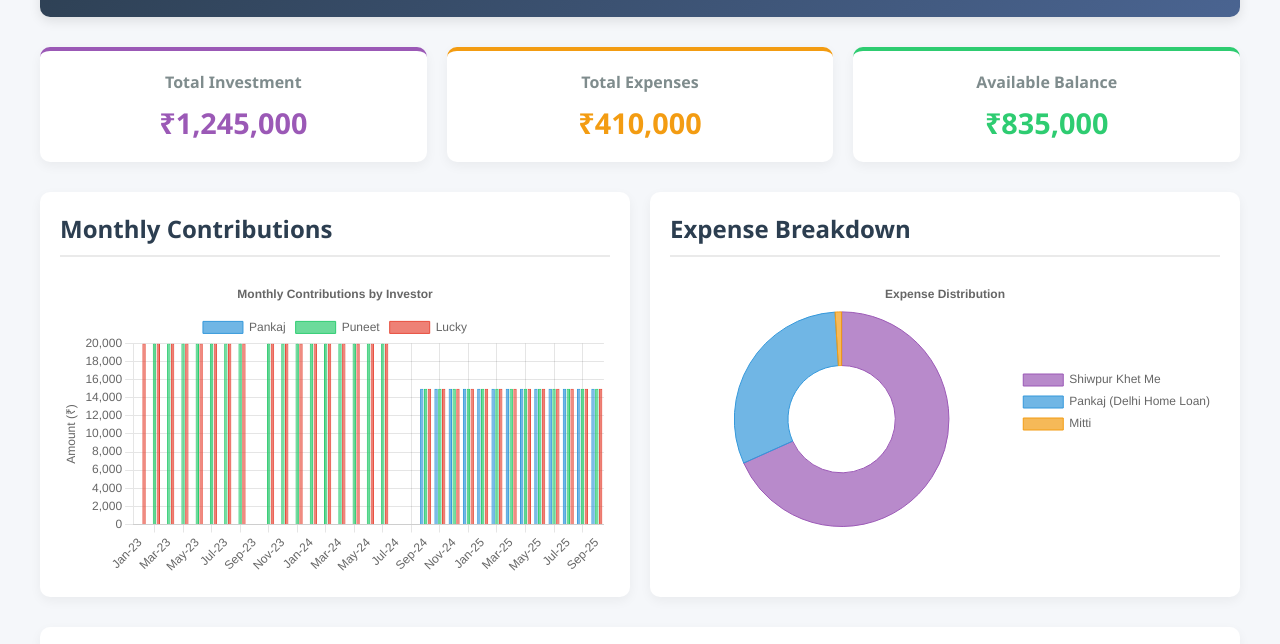
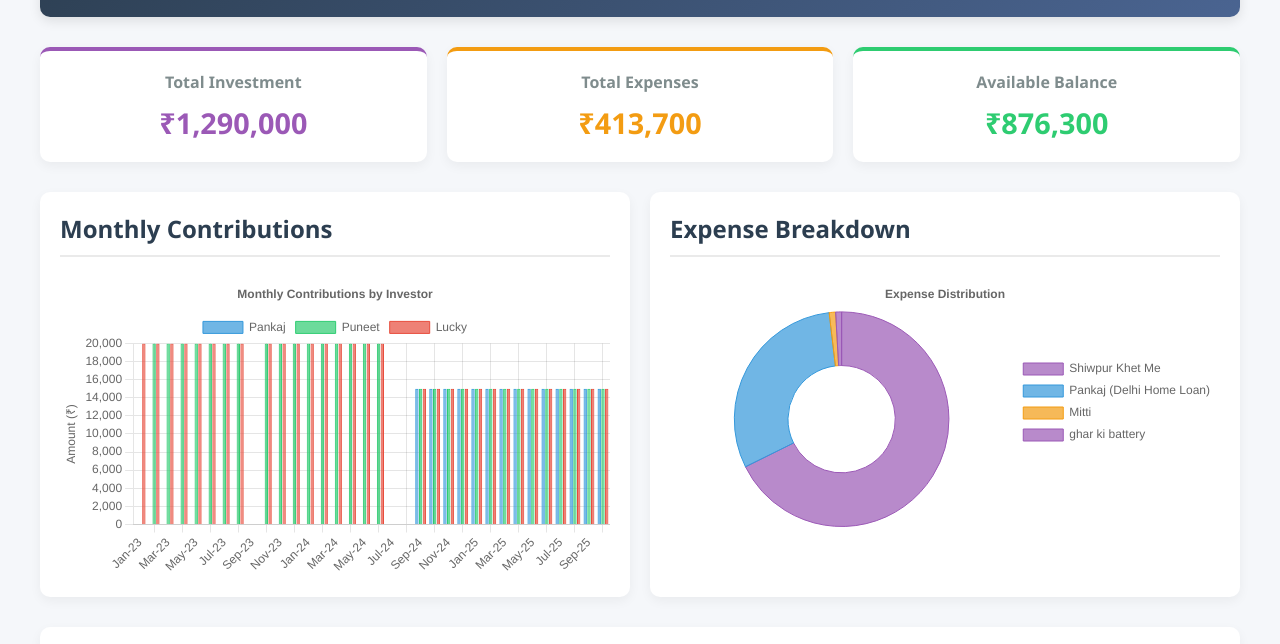
Before and after one commit to joinaws/Investment-Dashboard, a plain HTML site: page index.html in a window 1280 px wide. Shown: the part 135-779 px from the top of the page. Drawn offline with nearby package versions, Linux system fonts and the light colour scheme.

Commit message:
Updated index.html

```diff
--- a/index.html
+++ b/index.html
@@ -142,14 +142,16 @@
             { month: 'Jun-25', pankaj: 15000, puneet: 15000, lucky: 15000, total: 45000 },
             { month: 'Jul-25', pankaj: 15000, puneet: 15000, lucky: 15000, total: 45000 },
             { month: 'Aug-25', pankaj: 15000, puneet: 15000, lucky: 15000, total: 45000 },
-            { month: 'Sep-25', pankaj: 15000, puneet: 15000, lucky: 15000, total: 45000 }
+            { month: 'Sep-25', pankaj: 15000, puneet: 15000, lucky: 15000, total: 45000 },
+            { month: 'Nov-25', pankaj: 15000, puneet: 15000, lucky: 15000, total: 45000 }
         ];
 
         // Expense data
         const expenseData = [
             { category: 'Shiwpur Khet Me', amount: 280000 },
             { category: 'Pankaj (Delhi Home Loan)', amount: 126000 },
-            { category: 'Mitti', amount: 4000 }
+            { category: 'Mitti', amount: 4000 },
+	    { category: 'ghar ki battery', amount: 3700 }
         ];
 
         // Adjustment data with 0 amount
```
